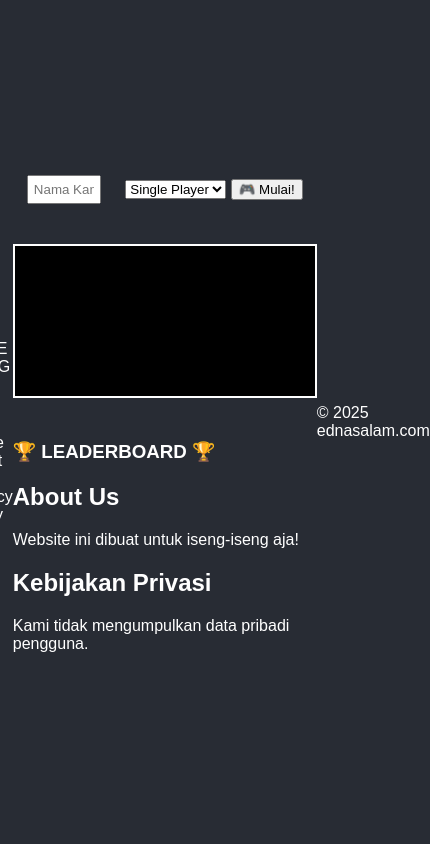
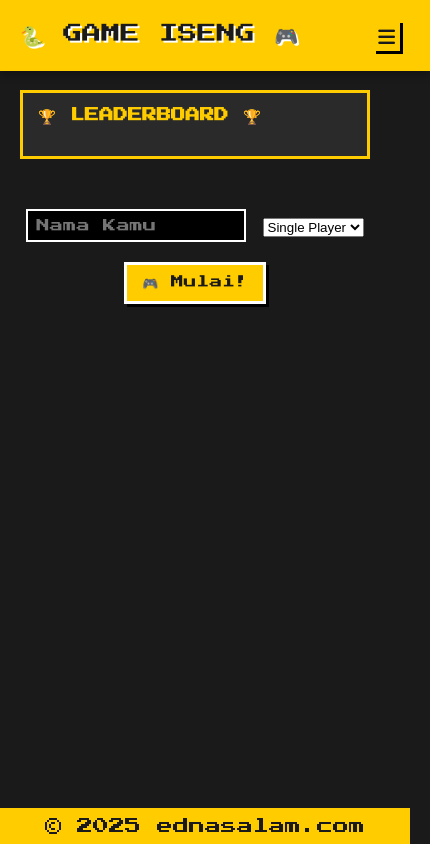
Before and after one commit to aqles/aqles.github.io, a plain HTML site: page index.html in a window 390 px wide. Shown: the whole page, 430 px wide, since content can reach past the window. Drawn offline with Linux system fonts and the light colour scheme.

Commit message:
Update styles.css

```diff
--- a/styles.css
+++ b/styles.css
@@ -1,101 +1,176 @@
-body {
-    font-family: Arial, sans-serif;
-    background-color: #282c34;
-    color: white;
-    display: flex;
-    justify-content: center;
-    align-items: center;
-    height: 100vh;
-    margin: 0;
-}
-/* Responsive Canvas */
-#game-area {
-    position: relative;
-    margin: 20px auto;
-    border: 2px solid white;
-    display: inline-block;
-}
-canvas {
-    background-color: #000;
-}
-#game-container {
-    text-align: center;
+:root {
+            --header-height: 70px;
+            --footer-height: 50px;
         }
 
-/* Game Over Pop-up */
-#game-over-popup {
+        body {
+            background: #1a1a1a;
+            color: #fff;
+            font-family: 'Press Start 2P', cursive;
+            margin: 0;
+            min-height: 100vh;
+            display: flex;
+            flex-direction: column;
+        }
+
+        header {
+            background: #ffcc00;
+            padding: 10px 20px;
             position: fixed;
             top: 0;
-    left: 0;
             width: 100%;
-    height: 100%;
-    background-color: rgba(0, 0, 0, 0.7);
+            z-index: 1000;
             display: flex;
+            justify-content: space-between;
             align-items: center;
+            box-shadow: 0 4px 8px rgba(0,0,0,0.3);
+        }
+
+        .logo {
+            font-size: 1.2rem;
+            color: #1a1a1a;
+            text-shadow: 2px 2px 0px #fff;
+        }
+
+        .menu-container {
+            position: relative;
+        }
+
+        .menu-button {
+            background: none;
+            border: none;
+            font-size: 1.2rem;
+            cursor: pointer;
+            padding: 5px;
+        }
+
+        .dropdown-menu {
+            display: none;
+            position: absolute;
+            right: 0;
+            top: 100%;
+            background: #ffcc00;
+            min-width: 180px;
+            box-shadow: 0 4px 8px rgba(0,0,0,0.3);
+            border-radius: 5px;
+            padding: 10px;
+        }
+
+        .dropdown-menu.show {
+            display: block;
+        }
+
+        .dropdown-menu a {
+            display: block;
+            padding: 8px;
+            color: #1a1a1a;
+            text-decoration: none;
+            font-size: 0.8rem;
+            cursor: pointer;
+        }
+
+        #content {
+            flex: 1;
+            padding: 20px;
+            margin-top: var(--header-height);
+            margin-bottom: var(--footer-height);
+        }
+
+        .game-wrapper {
+            display: flex;
+            gap: 20px;
             justify-content: center;
-    z-index: 1000;
+            max-width: 1000px;
+            margin: 0 auto;
         }
-/*input area*/
+
+        #game-container {
+            flex: 1;
+            min-width: 300px;
+            max-width: 600px;
+        }
+
         #input-area {
+            text-align: center;
             margin-bottom: 20px;
         }
 
-#input-area label {
-    margin-right: 10px;
+        input[type="text"] {
+            font-family: inherit;
+            padding: 8px;
+            margin: 10px 0;
+            width: 200px;
+            max-width: 80%;
+            background: #000;
+            color: #fff;
+            border: 2px solid #fff;
         }
 
-#input-area input {
-    width: 60px;
-    margin-right: 20px;
-    padding: 5px;
-    text-align: center;
+        button {
+            font-family: inherit;
+            background: #ffcc00;
+            color: #1a1a1a;
+            border: 3px solid white;
+            padding: 10px 15px;
+            cursor: pointer;
+            box-shadow: 3px 3px 0px #000;
+            margin: 10px;
+            font-size: 0.8rem;
         }
 
-#popup-content {
-    background-color: #fff;
-    padding: 30px;
-    border-radius: 10px;
-    text-align: center;
-    max-width: 90%;
-    box-shadow: 0 0 15px rgba(0, 0, 0, 0.5);
-    animation: fadeIn 0.3s ease-in-out;
+        #game-area {
+            border: 4px solid #fff;
+            background: #000;
+            width: 100%;
+            aspect-ratio: 1/1;
+            display: none;
         }
 
-#popup-content h2 {
-    margin-bottom: 20px;
-    font-size: 24px;
-    color: #333;
+        #leaderboard {
+            background: #2a2a2a;
+            padding: 15px;
+            border: 3px solid #ffcc00;
+            min-width: 200px;
+            max-height: 400px;
+            overflow-y: auto;
         }
 
-#popup-content p {
-    margin: 10px 0;
-    font-size: 18px;
-    color: #555;
+        #leaderboard h3 {
+            color: #ffcc00;
+            margin: 0 0 15px 0;
+            font-size: 0.9rem;
         }
 
-#restart-button {
-    padding: 10px 20px;
-    font-size: 18px;
-    background-color: #28a745;
-    color: #fff;
-    border: none;
-    border-radius: 5px;
-    cursor: pointer;
-    transition: background-color 0.3s;
+        #leaderboard p {
+            font-size: 0.7rem;
+            margin: 8px 0;
+            color: #00ff00;
         }
 
-#restart-button:hover {
-    background-color: #218838;
+        .page-content {
+            display: none;
+            text-align: center;
+            max-width: 600px;
+            margin: 0 auto;
         }
 
-/* Fade-in Animation */
-@keyframes fadeIn {
-    from {
-        opacity: 0;
-        transform: scale(0.9);
+        footer {
+            background: #ffcc00;
+            color: #1a1a1a;
+            padding: 10px;
+            text-align: center;
+            position: fixed;
+            bottom: 0;
+            width: 100%;
         }
-    to {
-        opacity: 1;
-        transform: scale(1);
+
+        @media (max-width: 768px) {
+            .game-wrapper {
+                flex-direction: column;
+            }
+
+            #leaderboard {
+                order: -1;
+                margin-bottom: 20px;
             }
         }
```
Lines whose indentation alone changed are shown as unchanged.
